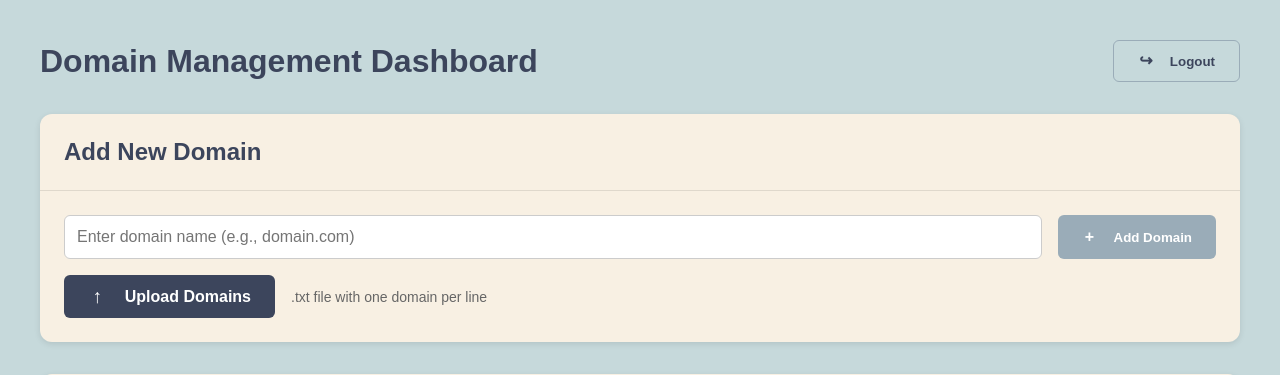
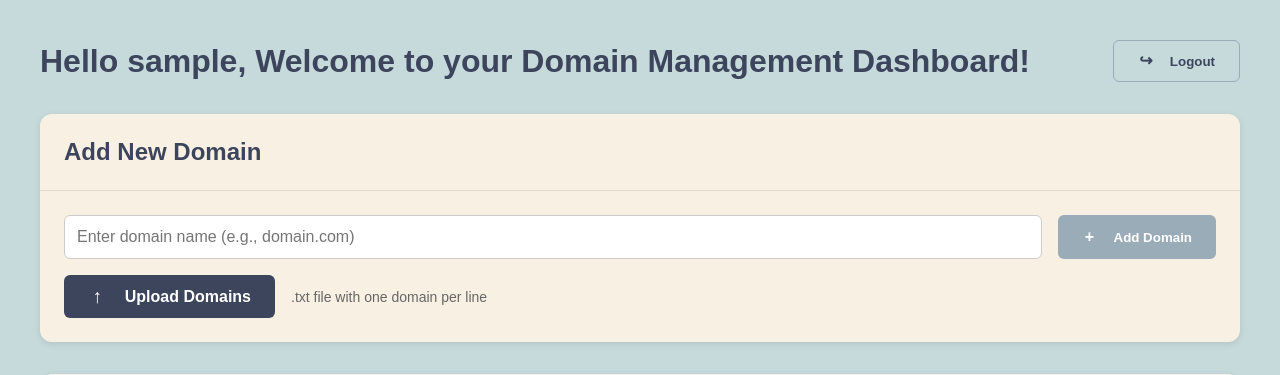
Before and after one commit to ilya-work1/domain-monitoring-project, a Flask app: page / in a window 1280 px wide. Shown: the top 375 px of the page. Run offline with Flask 3, Linux system fonts and the light colour scheme; the visitor is signed in with stand-in values (Sample User, id 1).

Commit message:
add username on dashboard page and error message for wrong login input

```diff
--- a/app.py
+++ b/app.py
@@ -1,7 +1,7 @@
 from flask import Flask, render_template, request, session, redirect, jsonify
 from flask_session import Session
 from login import check_login, check_username_avaliability, registration
-from domains_check_MT import check_url , analyzed_urls_queue
+from domains_check_MT import check_url, analyzed_urls_queue
 
 # Initialize Flask app
 app = Flask(__name__)
@@ -12,11 +12,12 @@ Session(app)
 
 @app.route("/")
 def index():
-    # check if the users is logged in or not
+    """
+    Check if the users is logged in or not and redirect to the login or dashboard page"""
     if not session.get("username"):
-        # if not there in the session then redirect to the login page
+        # if not, then redirect to the login page
         return render_template("index.html")
-    return render_template('dashboard.html')
+    return render_template('dashboard.html', username=session.get("username"))
 
 
 @app.route('/<filename>')
@@ -26,29 +27,21 @@ def file(filename):
 
 @app.route('/login', methods=['POST'])
 def login():
-    # data = request.get_json()
+    """
+    Check login credentials and create flask session"""
+    # Get input user from form
     username = request.form.get('username')
     password = request.form.get('password')
     print(f'username:{username}, password:{password}')
-    # if not os.path.exists('users.json'):
-    #    return jsonify({'message': 'No users registered!'}), 400
-
-    # with open('users.json', 'r') as f:
-    #   users = json.load(f)
-
-    # Validate credentials
-    # if username in users and users[username] == password:
+    # Check credentials
     if check_login(username, password):
         session['username'] = username  # Create session
         print("you are logged in", session['username'])
-
-        # return jsonify({'message': 'Login successful!', 'redirect': '/dashboard'}), 200
-        # return jsonify({'message': 'Login successful!'}), 200
+        return redirect("/")
     else:
         print("you are not logged in")
-        # return jsonify({'message': 'Invalid credentials!'}), 401
-        # return jsonify({'message': 'Invalid credentials!'}), 401
-    return redirect("/", )
+        error_message = "Wrong user or password"
+        return render_template("index.html", error=error_message)
 
 
 @app.route('/register')
@@ -58,7 +51,8 @@ def register():
 
 @app.route("/logout")
 def logout():
-    session['username'] = None
+    # session['username'] = None
+    session.pop('username', default=None)
     return redirect("/")
 
 
@@ -88,5 +82,6 @@ def check_domains():
 
     return jsonify(results)
 
+
 if __name__ == '__main__':
-    app.run(debug=True, host='0.0.0.0' ,port=8080)
+    app.run(debug=True, host='0.0.0.0', port=8080)
--- a/templates/dashboard.html
+++ b/templates/dashboard.html
@@ -9,7 +9,12 @@
 <body>
     <div class="container">
         <div class="header-nav">
-            <h1 class="dashboard-title">Domain Management Dashboard</h1>
+            <h1 class="dashboard-title">
+                {% if username %}
+                Hello {{ username }}, Welcome to your Domain Management Dashboard!
+            {% else %}
+                Domain Management Dashboard
+            {% endif %}</h1>
             <button class="button refresh-button">
                 <span class="icon">↪</span>
                 Logout
--- a/templates/index.html
+++ b/templates/index.html
@@ -11,6 +11,11 @@
     <h1>Welcome To The domain Monitoring System</h1>
     </div>
     <form action="/login" method="POST">
+         {% if error %}
+        <div class="error-message" style="color: red; font-weight: bold;">
+            {{ error }}
+        </div>
+        {% endif %}
       <div class="form-group">
         <label for="username">Username:</label>
         <input type="text" id="username" name="username" placeholder="Username" required>
```
Also changed, not shown: 5 other files.
